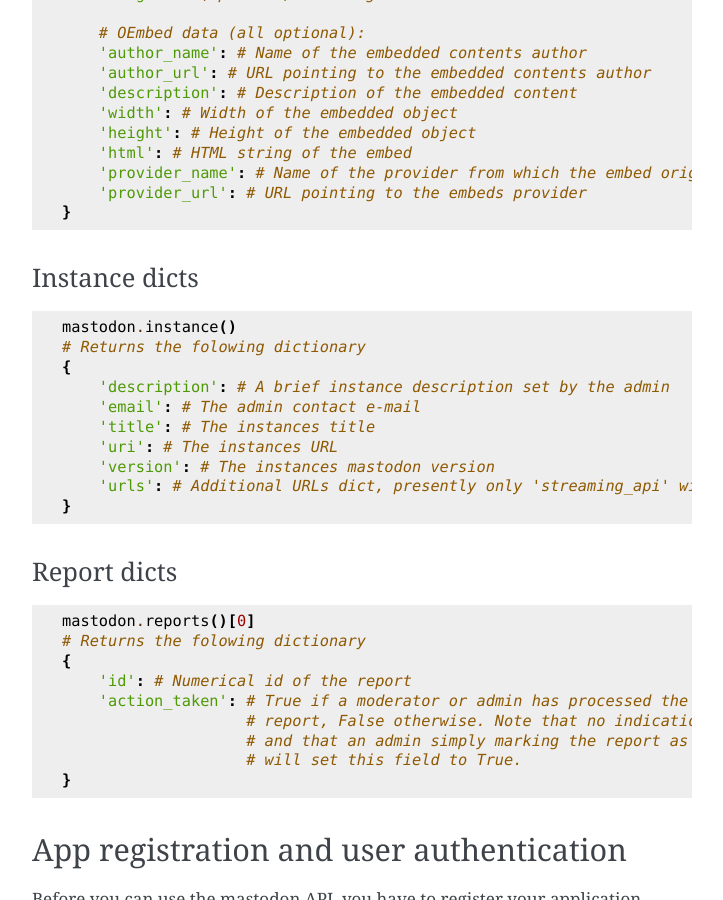
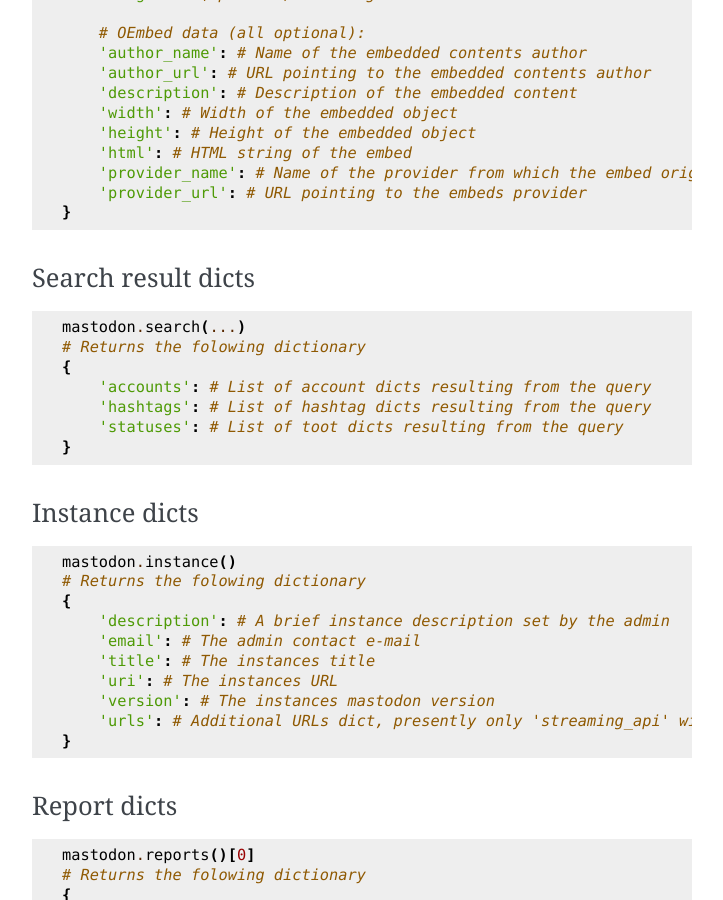
Before and after one commit to halcy/Mastodon.py, a Sphinx documentation site: the page built from docs/index.rst, in a window 1280 px wide and 900 px high, scrolled down 6860 px. Shown: the whole window, without its empty margins (388-1111 px from the left). Built offline with Sphinx 7.4.7, drawn with Linux system fonts in a browser that asks for light colours.

Commit message:
Update docs for search function

```diff
--- a/docs/index.rst
+++ b/docs/index.rst
@@ -340,6 +340,18 @@
         'provider_url': # URL pointing to the embeds provider
     }
 
+Search result dicts
+~~~~~~~~~~~~~~~~~~~
+.. code-block:: python
+
+    mastodon.search(...)
+    # Returns the folowing dictionary
+    {
+        'accounts': # List of account dicts resulting from the query
+        'hashtags': # List of hashtag dicts resulting from the query
+        'statuses': # List of toot dicts resulting from the query
+    }
+
 Instance dicts
 ~~~~~~~~~~~~~~
 .. code-block:: python
```
Also changed, not shown: 1 other file.
